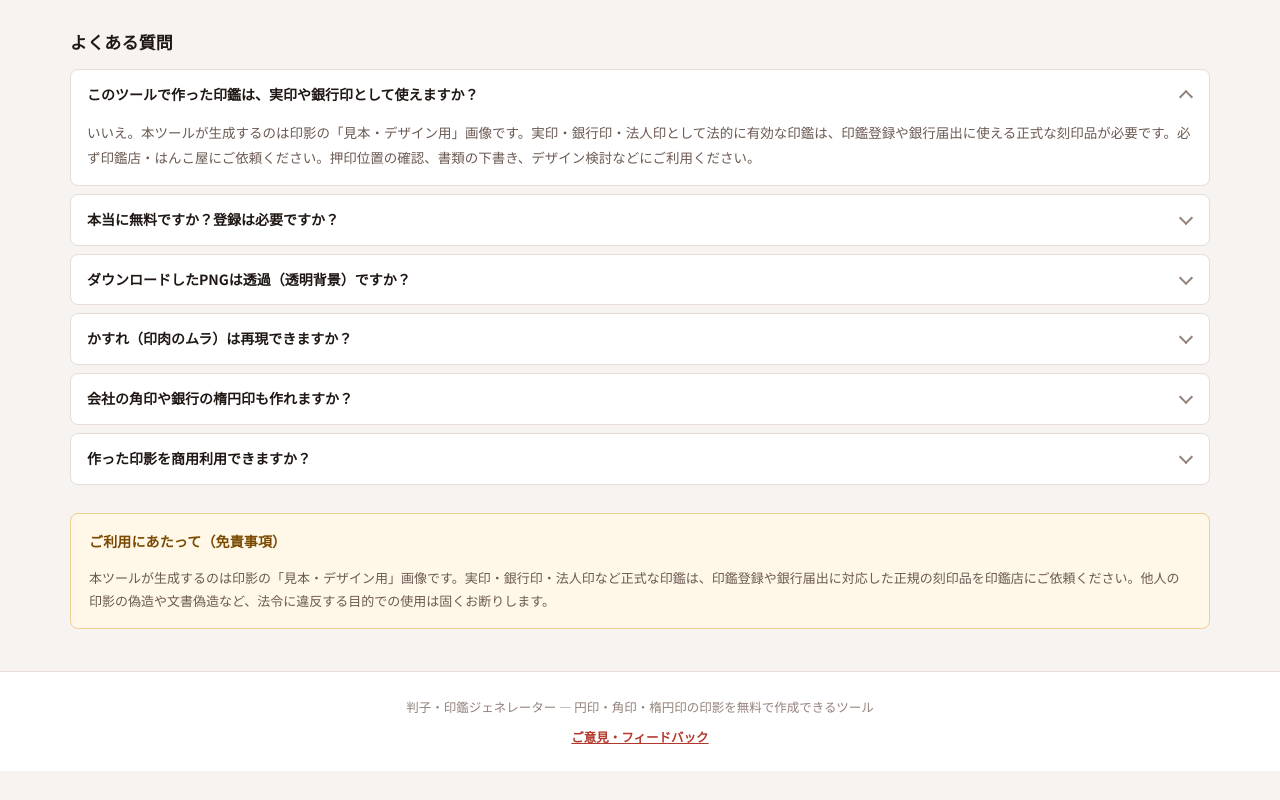
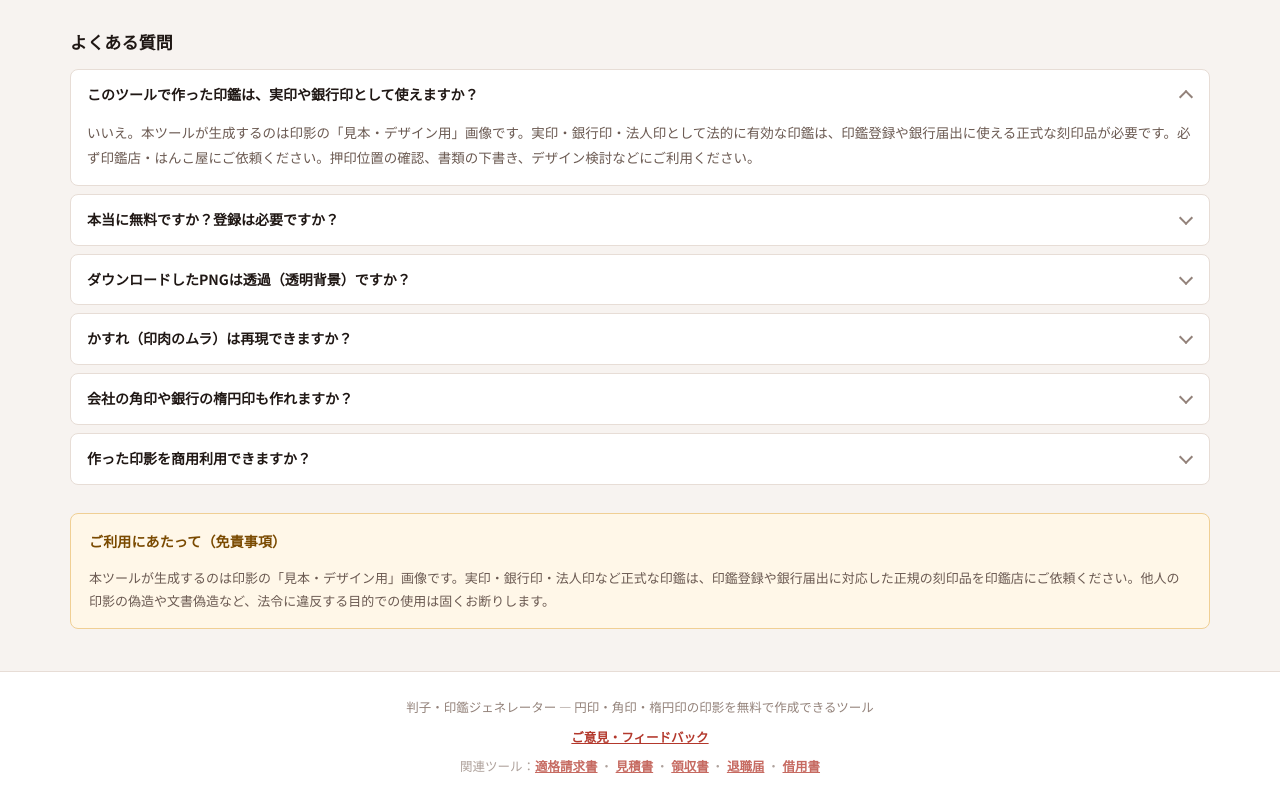
Before and after one commit to reveriel/hanko-generator, a plain HTML site: page index.html in a window 1280 px wide. Shown: the part 1445-2245 px from the top of the page. Before the commit the page ends 2216 px from the top, so only its background shows below. Drawn offline with Linux system fonts and the light colour scheme.

Commit message:
全站互链补全：関連ツール 链接到姊妹站

```diff
--- a/index.html
+++ b/index.html
@@ -343,6 +343,7 @@
     <p class="footer-links">
       <a href="https://docs.google.com/forms/d/e/1FAIpQLSfHGUfgAlViT3TFiVtJi_EpJ4ioUpd9oGyaJ7rehEV-gBH_PA/viewform?usp=pp_url&amp;entry.1745177199=%E5%8D%B0%E7%AB%A0%E7%94%9F%E6%88%90%E5%99%A8" target="_blank" rel="noopener" data-i18n="footerFeedback">ご意見・フィードバック</a>
     </p>
+    <p style="margin-top:8px;font-size:12.5px;opacity:.75;">関連ツール：<a href="https://www.reveriel.com/japan-invoice-pdf/">適格請求書</a> ・ <a href="https://www.reveriel.com/mitsumori-pdf/">見積書</a> ・ <a href="https://www.reveriel.com/ryoshusho-pdf/">領収書</a> ・ <a href="https://www.reveriel.com/taishoku-form/">退職届</a> ・ <a href="https://www.reveriel.com/shakuyo-contract/">借用書</a></p>
   </div>
 </footer>
 
```
